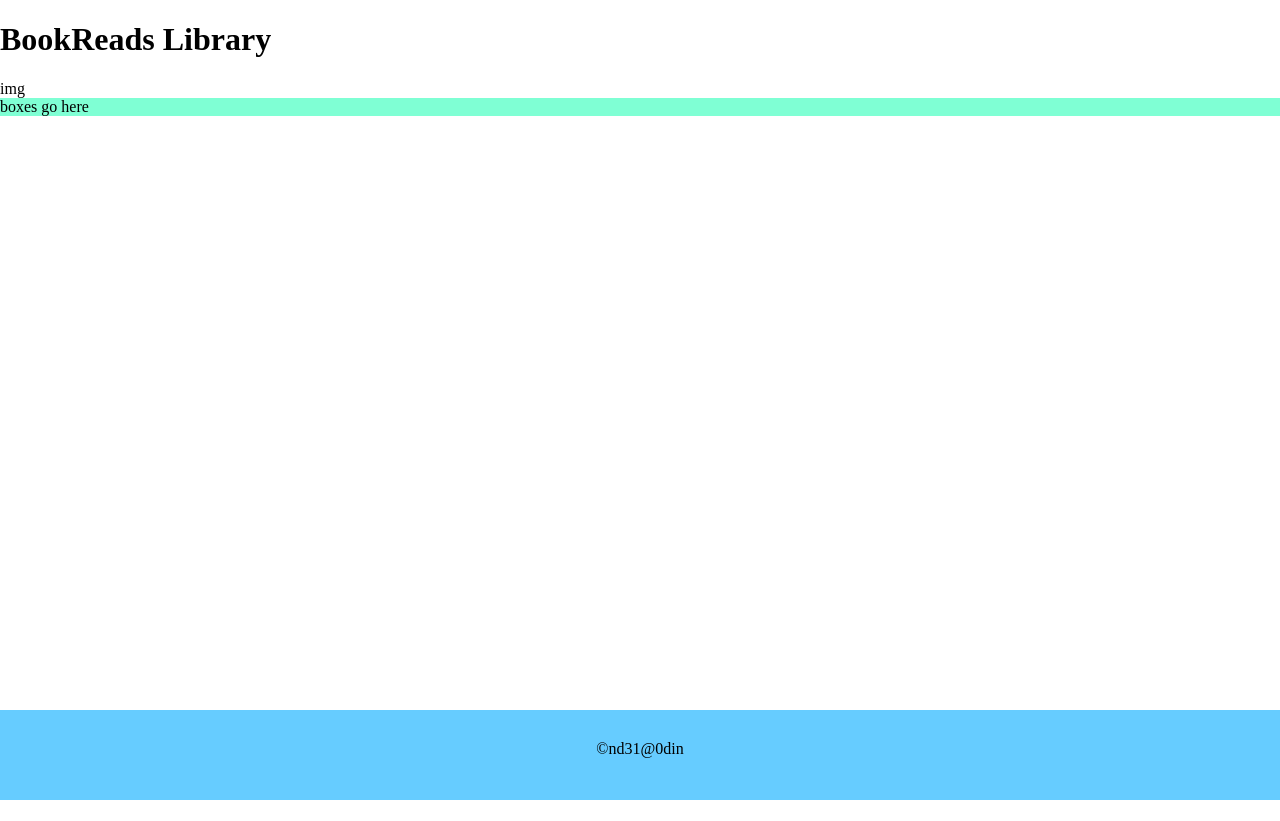
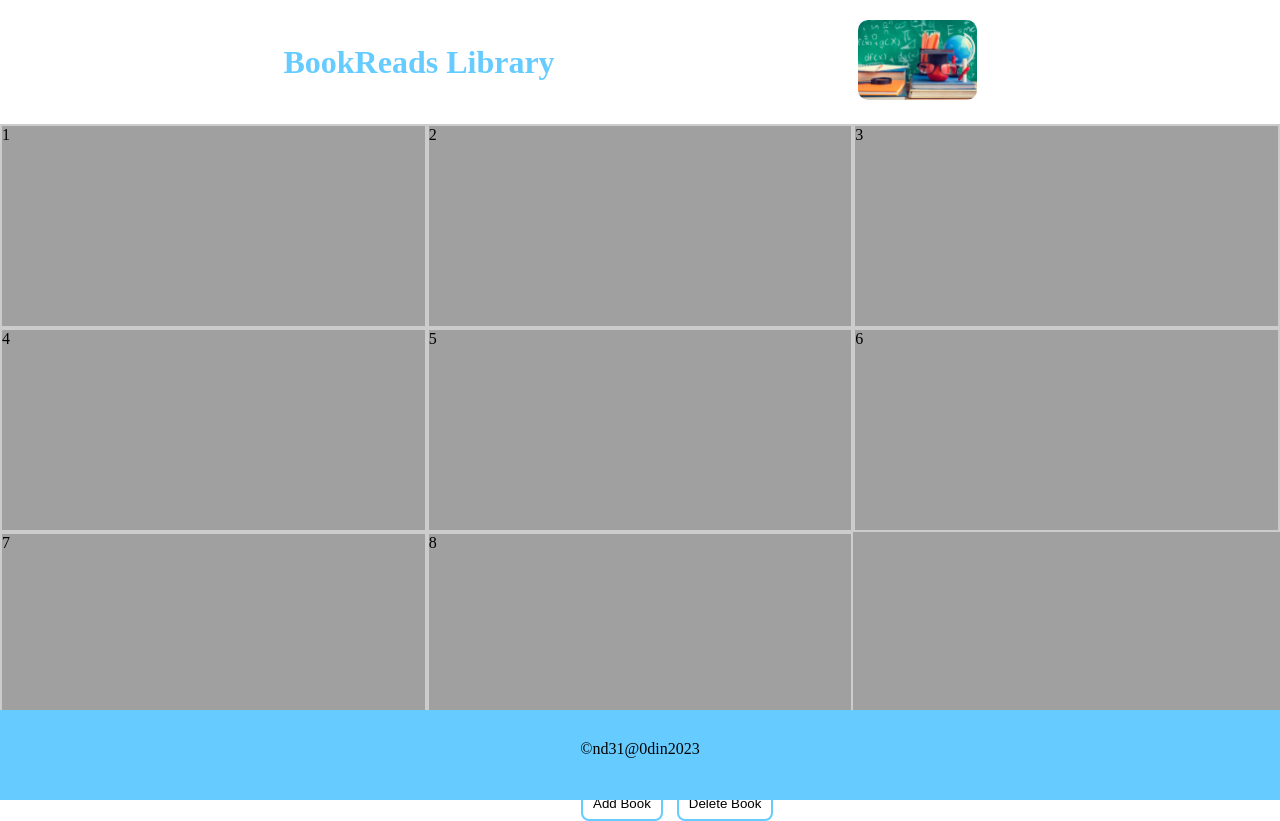
Before and after one commit to nd31pr0/Library-Project, a plain HTML site: page index.html in a window 1280 px wide. Before the commit the page ends 800 px from the top, so only its background shows below. Drawn offline with Linux system fonts and the light colour scheme.

Commit message:
Add Basic structure to page with html and css

```diff
--- a/index.html
+++ b/index.html
@@ -8,13 +8,24 @@
     <div class="container">
         <div class="header">
             <div class="title"><h1>BookReads Library</h1></div>
-            <div class="logo">img</div>
+            <div class="logo"><img src="phot.png" alt="header phot"></div>
         </div>
         <div class="content">
-            boxes go here
+            <div class="box">1</div>
+            <div class="box">2</div>
+            <div class="box">3</div>
+            <div class="box">4</div>
+            <div class="box">5</div>
+            <div class="box">6</div>
+            <div class="box">7</div>
+            <div class="box">8</div>
+        </div>
+        <div class="log">
+            <Button>Add Book</Button>
+            <Button>Delete Book</Button>
         </div>
         <div class="footer">
-            ©nd31@0din
+            ©nd31@0din2023
         </div>
     </div>
 
--- a/style.css
+++ b/style.css
@@ -8,10 +8,38 @@ container {
     min-height: 100vh;
 }
 .header {
-
+    display: flex;
+    justify-content: space-evenly;
+    align-items: center;
+}
+.title h1 {
+    color: #6cf;
+}
+img {
+    height: 80px;
+    margin: 20px;
+    border-radius: 10px;
 }
 .content {
-    background-color: aquamarine;
+    background-color: rgb(161, 160, 160);
+    display: grid;
+    grid-template-columns: repeat(auto-fit, minmax(400px, 1fr));
+    min-height: vh;
+}
+.box {
+    border: 2px solid #ccc;
+    min-height: 200px;
+}
+.log {
+    padding-left: 45%;
+    padding-top: 50px;
+}
+button {
+    background-color: white;
+    padding: 8px 10px;
+    border-radius: 8px;
+    border: solid 2px #6cf;
+    margin: 0 5px;
 }
 .footer {
     position: fixed;
```
Also changed, not shown: phot.png (added).
